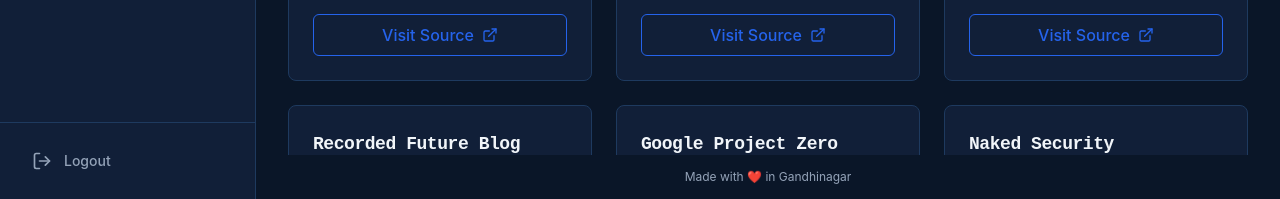
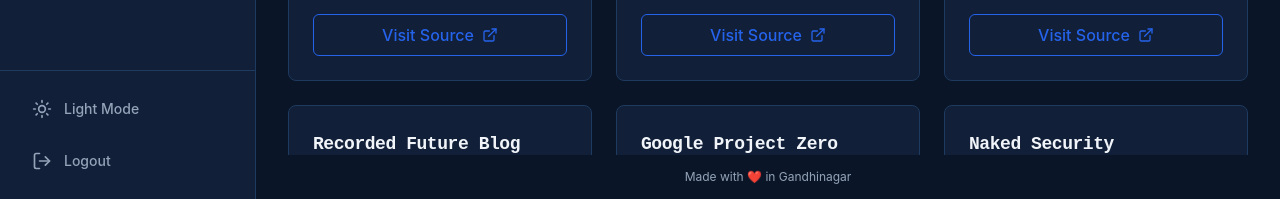
Before and after one commit to durgeshkhushlani/cyberpath, a React (Vite) app in the folder cyberpath/client/: page /news in a window 1280 px wide. Shown: the part 601-800 px from the top of the page. Built offline with nearby package versions, Linux system fonts and the light colour scheme; no server answers; sample sign-in values are in the browser's storage.

Commit message:
UI Overhaul: Theme toggle, Aptos typography & Subnetting link fixes

```diff
--- a/cyberpath/client/src/App.jsx
+++ b/cyberpath/client/src/App.jsx
@@ -70,7 +70,7 @@
 };
 
 const App = () => {
-  const { fetchUserContext, isAuthenticated } = useStore();
+  const { fetchUserContext, isAuthenticated, theme } = useStore();
 
   useEffect(() => {
     if (isAuthenticated) {
@@ -79,9 +79,11 @@
   }, [isAuthenticated, fetchUserContext]);
 
   return (
+    <div className={theme}>
+      <div className="w-full h-full bg-background min-h-screen text-text-primary">
         <BrowserRouter>
           <Toaster position="top-right"
-               toastOptions={{ style: { background: '#111F38', color: '#F1F5F9', border: '1px solid #1E3A5F' } }} />
+                   toastOptions={{ style: { background: 'var(--color-surface)', color: 'var(--color-text-primary)', border: '1px solid var(--color-border)' } }} />
           <Routes>
             <Route path="/login" element={<Login />} />
             <Route path="/register" element={<Register />} />
@@ -96,6 +98,8 @@
             <Route path="*" element={<Navigate to={isAuthenticated ? '/dashboard' : '/login'} />} />
           </Routes>
         </BrowserRouter>
+      </div>
+    </div>
   );
 };
 
--- a/cyberpath/client/src/components/Sidebar.jsx
+++ b/cyberpath/client/src/components/Sidebar.jsx
@@ -1,10 +1,10 @@
 import React from 'react';
 import { NavLink, useNavigate } from 'react-router-dom';
-import { LayoutDashboard, Map, Newspaper, User, LogOut } from 'lucide-react';
+import { LayoutDashboard, Map, Newspaper, User, LogOut, Sun, Moon } from 'lucide-react';
 import { useStore } from '../store/useStore';
 
 const Sidebar = () => {
-  const { logout } = useStore();
+  const { logout, theme, toggleTheme } = useStore();
   const navigate = useNavigate();
 
   const handleLogout = () => {
@@ -46,7 +46,14 @@
         ))}
       </nav>
 
-      <div className="p-4 border-t border-border">
+      <div className="p-4 border-t border-border space-y-2">
+        <button
+          onClick={toggleTheme}
+          className="flex w-full items-center gap-3 px-4 py-3 text-text-secondary hover:bg-surface-2 hover:text-text-primary rounded-md transition-colors"
+        >
+          {theme === 'dark' ? <Sun className="w-5 h-5" /> : <Moon className="w-5 h-5" />}
+          <span className="font-medium text-sm">{theme === 'dark' ? 'Light Mode' : 'Dark Mode'}</span>
+        </button>
         <button
           onClick={handleLogout}
           className="flex w-full items-center gap-3 px-4 py-3 text-text-secondary hover:bg-surface-2 hover:text-danger hover:border-danger hover:border rounded-md transition-colors"
--- a/cyberpath/client/src/data/roadmap.js
+++ b/cyberpath/client/src/data/roadmap.js
@@ -13,7 +13,7 @@
             resources: [
               { label: "Professor Messer Network+", url: "https://www.professormesser.com/network-plus/n10-009/n10-009-video/n10-009-training-course/" },
               { label: "Cisco Networking Basics", url: "https://skillsforall.com/course/networking-basics" },
-              { label: "Subnetting Practice", url: "https://www.subnettingpractice.com/" },
+              { label: "Subnetting Practice", url: "https://subnetipv4.com/" },
               { label: "TryHackMe Pre-Security Path", url: "https://tryhackme.com/path/outline/presecurity" },
               { label: "ipcalc online", url: "https://jodies.de/ipcalc" }
             ],
--- a/cyberpath/client/src/index.css
+++ b/cyberpath/client/src/index.css
@@ -1,6 +1,37 @@
 @tailwind base;
 @tailwind components;
 @tailwind utilities;
+
+:root {
+  --color-bg: #F8FAFC;
+  --color-surface: #FFFFFF;
+  --color-surface-2: #F1F5F9;
+  --color-border: #E2E8F0;
+  --color-accent: #2563EB;
+  --color-accent-hover: #1D4ED8;
+  --color-text-primary: #0F172A;
+  --color-text-secondary: #475569;
+  --color-text-muted: #94A3B8;
+  --color-success: #16A34A;
+  --color-warning: #D97706;
+  --color-danger: #DC2626;
+}
+
+.dark {
+  --color-bg: #0A1628;
+  --color-surface: #111F38;
+  --color-surface-2: #1A2F52;
+  --color-border: #1E3A5F;
+  --color-accent: #2563EB;
+  --color-accent-hover: #1D4ED8;
+  --color-text-primary: #F1F5F9;
+  --color-text-secondary: #94A3B8;
+  --color-text-muted: #64748B;
+  --color-success: #16A34A;
+  --color-warning: #D97706;
+  --color-danger: #DC2626;
+}
+
 
 @layer base {
   body {
--- a/cyberpath/client/src/store/useStore.js
+++ b/cyberpath/client/src/store/useStore.js
@@ -6,8 +6,15 @@
   user: null,
   token: localStorage.getItem('token') || null,
   isAuthenticated: !!localStorage.getItem('token'),
+  theme: localStorage.getItem('theme') || 'dark',
   announcements: [],
   progress: null, // { completedTaskIds: [], completedDays: [], totalTasksInMode: 0 }
+
+  toggleTheme: () => {
+    const newTheme = get().theme === 'dark' ? 'light' : 'dark';
+    localStorage.setItem('theme', newTheme);
+    set({ theme: newTheme });
+  },
 
   login: async (username, password) => {
     const res = await api.post('/auth/login', { username, password });
--- a/cyberpath/client/tailwind.config.js
+++ b/cyberpath/client/tailwind.config.js
@@ -4,26 +4,27 @@
     "./index.html",
     "./src/**/*.{js,ts,jsx,tsx}",
   ],
+  darkMode: 'class',
   theme: {
     extend: {
       colors: {
-        background: '#0A1628',
-        surface: '#111F38',
-        'surface-2': '#1A2F52',
-        border: '#1E3A5F',
-        accent: '#2563EB',
-        'accent-hover': '#1D4ED8',
-        'text-primary': '#F1F5F9',
-        'text-secondary': '#94A3B8',
-        'text-muted': '#64748B',
-        success: '#16A34A',
-        warning: '#D97706',
-        danger: '#DC2626',
-        'progress-bar': '#2563EB',
+        background: 'var(--color-bg)',
+        surface: 'var(--color-surface)',
+        'surface-2': 'var(--color-surface-2)',
+        border: 'var(--color-border)',
+        accent: 'var(--color-accent)',
+        'accent-hover': 'var(--color-accent-hover)',
+        'text-primary': 'var(--color-text-primary)',
+        'text-secondary': 'var(--color-text-secondary)',
+        'text-muted': 'var(--color-text-muted)',
+        success: 'var(--color-success)',
+        warning: 'var(--color-warning)',
+        danger: 'var(--color-danger)',
+        'progress-bar': 'var(--color-accent)',
       },
       fontFamily: {
         mono: ['"IBM Plex Mono"', 'monospace'],
-        sans: ['Inter', 'sans-serif']
+        sans: ['Aptos', 'Inter', 'system-ui', 'sans-serif']
       }
     },
   },
```
Lines whose indentation alone changed are shown as unchanged.
